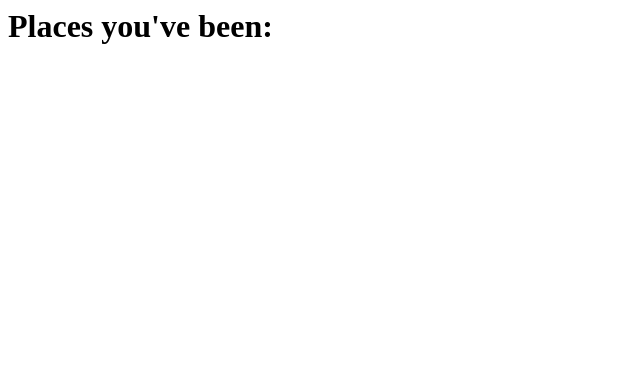
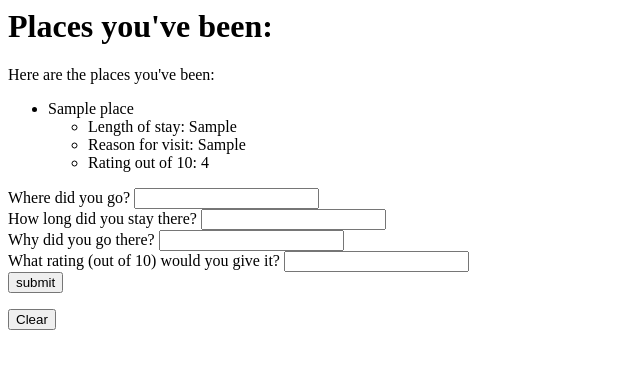
Before and after one commit to CaseyH33/Places, a PHP site: template views/places.html.twig in a window 1280 px wide. Shown: the top 369 px of the page, without its empty margins (0-640 px from the left). Run offline with PHP 8.4, Linux system fonts and the light colour scheme; the template is opened without the code that fills it: most values are stand-ins (such as "Sample title", 1, 10 or a date in 2020); some libraries are stand-ins or nearby versions.

Commit message:
Add length, reason, and rating variables

```diff
--- a/views/places.html.twig
+++ b/views/places.html.twig
@@ -5,26 +5,36 @@
 
 <body>
 <h1>Places you've been:</h1>
-    <!-- {% if places is not empty %}
+    {% if places is not empty %}
 
     <p>Here are the places you've been:</p>
     <ul>
     {% for place in places %}
         <li>{{ place.getCityName }}</li>
+        <ul>
+          <li>Length of stay: {{ place.getLengthOfStay }}</li>
+          <li>Reason for visit: {{ place.getReason }}</li>
+          <li>Rating out of 10: {{ place.getRating }}</li>
+        </ul>
     {% endfor %}
     </ul>
     {% endif %}
 
      <form action='/places' method='post'>
-        <label for='place_name'>Place</label>
-        <input id='place_name' name='place_name' type='text'>
-
+        <label for='place_name'>Where did you go?</label>
+        <input id='place_name' name='place_name' type='text'><br>
+        <label for='length'>How long did you stay there?</label>
+        <input id='length' name='length' type = 'text'><br>
+        <label for='reason'>Why did you go there?</label>
+        <input id='reason' name='reason' type = 'text'><br>
+        <label for='rating'>What rating (out of 10) would you give it?</label>
+        <input id='rating' name='rating' type = 'text'><br>
         <button type='submit'>submit</button>
     </form>
 
     <form action='/delete_places' method='post'>
         <button type='submit'>Clear</button>
-    </form>  -->
+    </form>
 
 </body>
 </html>
```
Also changed, not shown: app/app.php (+4 -4 lines), src/Places.php (+42 -7 lines).
